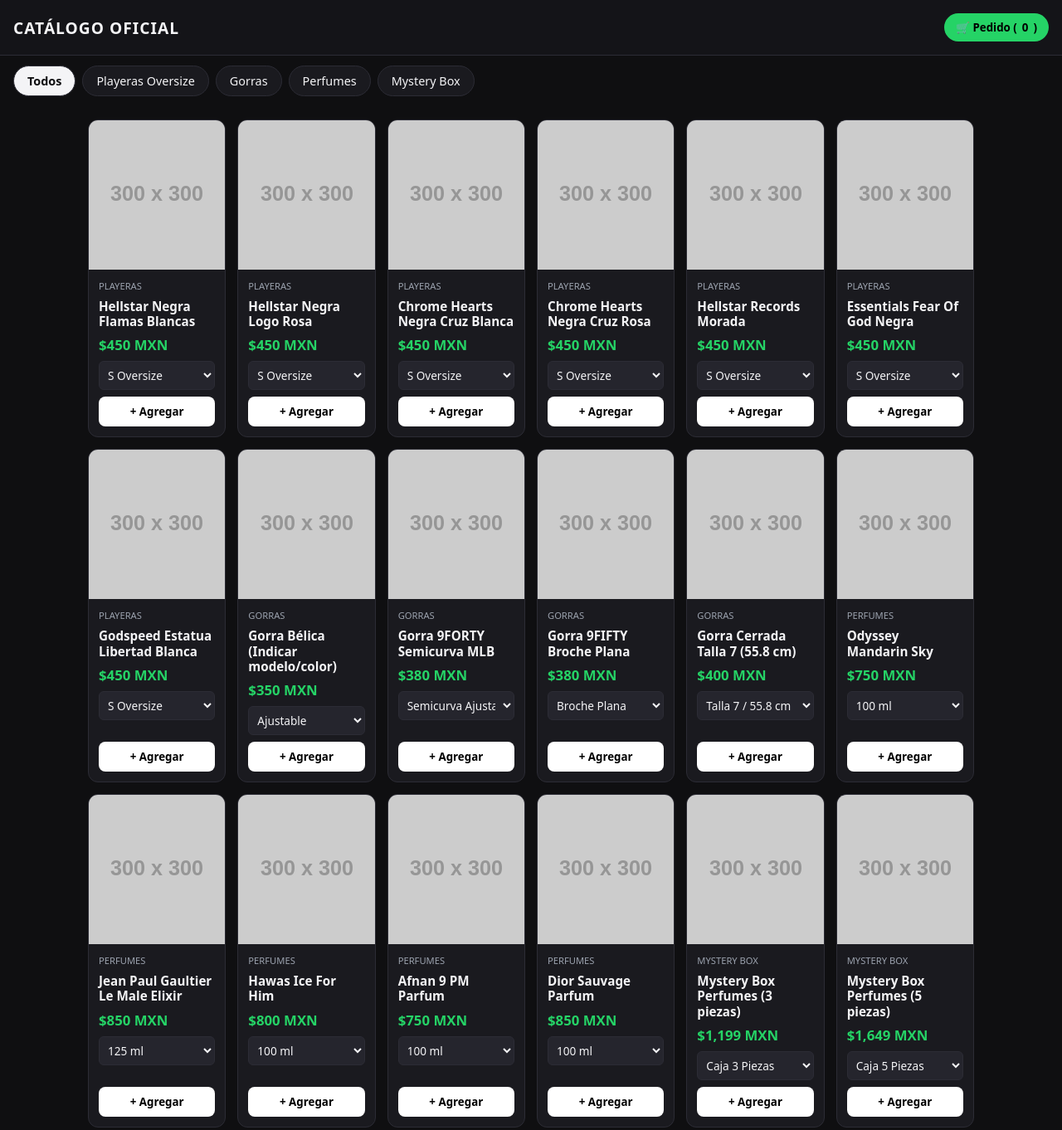
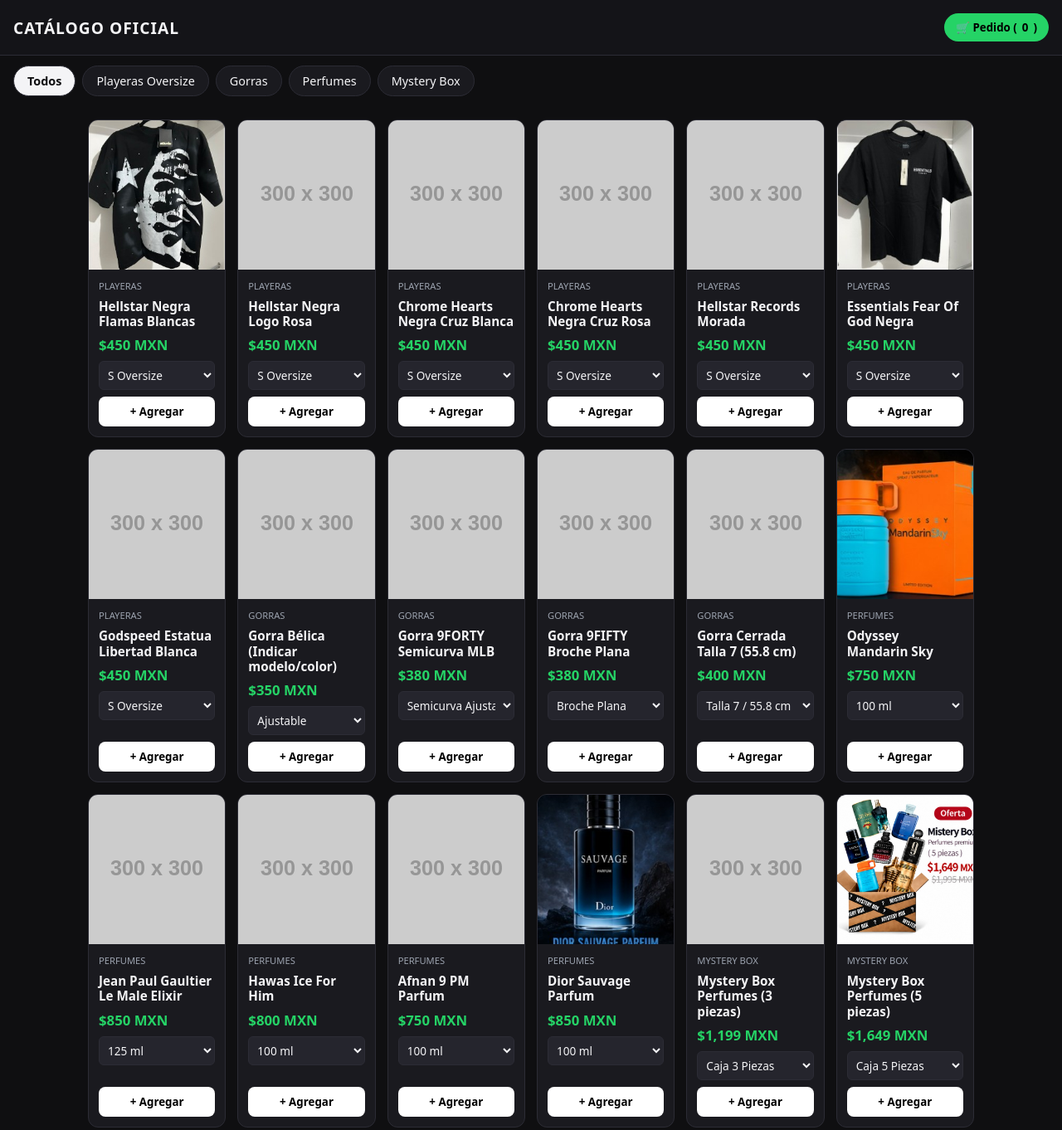
Before and after one commit to Oliver-xz/catalogo-prewie, a plain HTML site: page index.html in a window 1280 px wide. Shown: the top 1362 px of the page at 83% size. Drawn offline with Linux system fonts and the light colour scheme; placeholder pictures from the web are drawn by us.

Commit message:
Update index.html

```diff
--- a/index.html
+++ b/index.html
@@ -230,12 +230,12 @@
   // Cambia los precios provisionales (450, 350, etc.) y pon la ruta de tus fotos en "img/..."
   const productos = [
     // PLAYERAS OVERSIZE
-    { id: 1, nombre: "Hellstar Negra Flamas Blancas", categoria: "Playeras", precio: 450, opciones: ["S Oversize", "M Oversize", "L Oversize"], imagen: "https://placehold.co/300x300/1a1a1f/white?text=Hellstar+Flamas" },
+    { id: 1, nombre: "Hellstar Negra Flamas Blancas", categoria: "Playeras", precio: 450, opciones: ["S Oversize", "M Oversize", "L Oversize"], imagen: "Hellstar_Negra_Flamas_Blancas.jpg" },
     { id: 2, nombre: "Hellstar Negra Logo Rosa", categoria: "Playeras", precio: 450, opciones: ["S Oversize", "M Oversize", "L Oversize"], imagen: "https://placehold.co/300x300/1a1a1f/pink?text=Hellstar+Rosa" },
     { id: 3, nombre: "Chrome Hearts Negra Cruz Blanca", categoria: "Playeras", precio: 450, opciones: ["S Oversize", "M Oversize", "L Oversize"], imagen: "https://placehold.co/300x300/1a1a1f/white?text=Chrome+Hearts+Blanca" },
     { id: 4, nombre: "Chrome Hearts Negra Cruz Rosa", categoria: "Playeras", precio: 450, opciones: ["S Oversize", "M Oversize", "L Oversize"], imagen: "https://placehold.co/300x300/1a1a1f/pink?text=Chrome+Hearts+Rosa" },
     { id: 5, nombre: "Hellstar Records Morada", categoria: "Playeras", precio: 450, opciones: ["S Oversize", "M Oversize", "L Oversize"], imagen: "https://placehold.co/300x300/1a1a1f/violet?text=Hellstar+Records" },
-    { id: 6, nombre: "Essentials Fear Of God Negra", categoria: "Playeras", precio: 450, opciones: ["S Oversize"], imagen: "https://placehold.co/300x300/1a1a1f/white?text=Essentials+Negra" },
+    { id: 6, nombre: "Essentials Fear Of God Negra", categoria: "Playeras", precio: 450, opciones: ["S Oversize"], imagen: "Essentials_Negra.jpg" },
     { id: 7, nombre: "Godspeed Estatua Libertad Blanca", categoria: "Playeras", precio: 450, opciones: ["S Oversize"], imagen: "https://placehold.co/300x300/eeeeee/111?text=Godspeed+Blanca" },
 
     // GORRAS
@@ -245,15 +245,15 @@
     { id: 11, nombre: "Gorra Cerrada Talla 7 (55.8 cm)", categoria: "Gorras", precio: 400, opciones: ["Talla 7 / 55.8 cm"], imagen: "https://placehold.co/300x300/1a1a1f/white?text=Gorra+Talla+7" },
 
     // PERFUMES
-    { id: 12, nombre: "Odyssey Mandarin Sky", categoria: "Perfumes", precio: 750, opciones: ["100 ml"], imagen: "https://placehold.co/300x300/ff6600/white?text=Odyssey+Mandarin" },
+    { id: 12, nombre: "Odyssey Mandarin Sky", categoria: "Perfumes", precio: 750, opciones: ["100 ml"], imagen: "Odyssey_Mandarin_Sky.jpg" },
     { id: 13, nombre: "Jean Paul Gaultier Le Male Elixir", categoria: "Perfumes", precio: 850, opciones: ["125 ml"], imagen: "https://placehold.co/300x300/b8860b/white?text=JPG+Elixir" },
     { id: 14, nombre: "Hawas Ice For Him", categoria: "Perfumes", precio: 800, opciones: ["100 ml"], imagen: "https://placehold.co/300x300/0055aa/white?text=Hawas+Ice" },
     { id: 15, nombre: "Afnan 9 PM Parfum", categoria: "Perfumes", precio: 750, opciones: ["100 ml"], imagen: "https://placehold.co/300x300/111111/white?text=Afnan+9PM" },
-    { id: 16, nombre: "Dior Sauvage Parfum", categoria: "Perfumes", precio: 850, opciones: ["100 ml"], imagen: "https://placehold.co/300x300/0a192f/white?text=Sauvage" },
+    { id: 16, nombre: "Dior Sauvage Parfum", categoria: "Perfumes", precio: 850, opciones: ["100 ml"], imagen: "Sauvage.jpg" },
 
     // MYSTERY BOXES (Precios exactos de tu captura)
     { id: 17, nombre: "Mystery Box Perfumes (3 piezas)", categoria: "Mystery Box", precio: 1199, opciones: ["Caja 3 Piezas"], imagen: "https://placehold.co/300x300/8b0000/white?text=Mystery+Box+3+Pzs" },
-    { id: 18, nombre: "Mystery Box Perfumes (5 piezas)", categoria: "Mystery Box", precio: 1649, opciones: ["Caja 5 Piezas"], imagen: "https://placehold.co/300x300/8b0000/white?text=Mystery+Box+5+Pzs" },
+    { id: 18, nombre: "Mystery Box Perfumes (5 piezas)", categoria: "Mystery Box", precio: 1649, opciones: ["Caja 5 Piezas"], imagen: "Mystery_Box_Perfumes_5piezas.jpg" },
     { id: 19, nombre: "Mystery Box Perfumes (10 piezas)", categoria: "Mystery Box", precio: 2995, opciones: ["Caja 10 Piezas"], imagen: "https://placehold.co/300x300/8b0000/white?text=Mystery+Box+10+Pzs" },
     { id: 20, nombre: "Mystery Box Perfumes (20 piezas)", categoria: "Mystery Box", precio: 5499, opciones: ["Caja 20 Piezas"], imagen: "https://placehold.co/300x300/8b0000/white?text=Mystery+Box+20+Pzs" }
   ];
```
